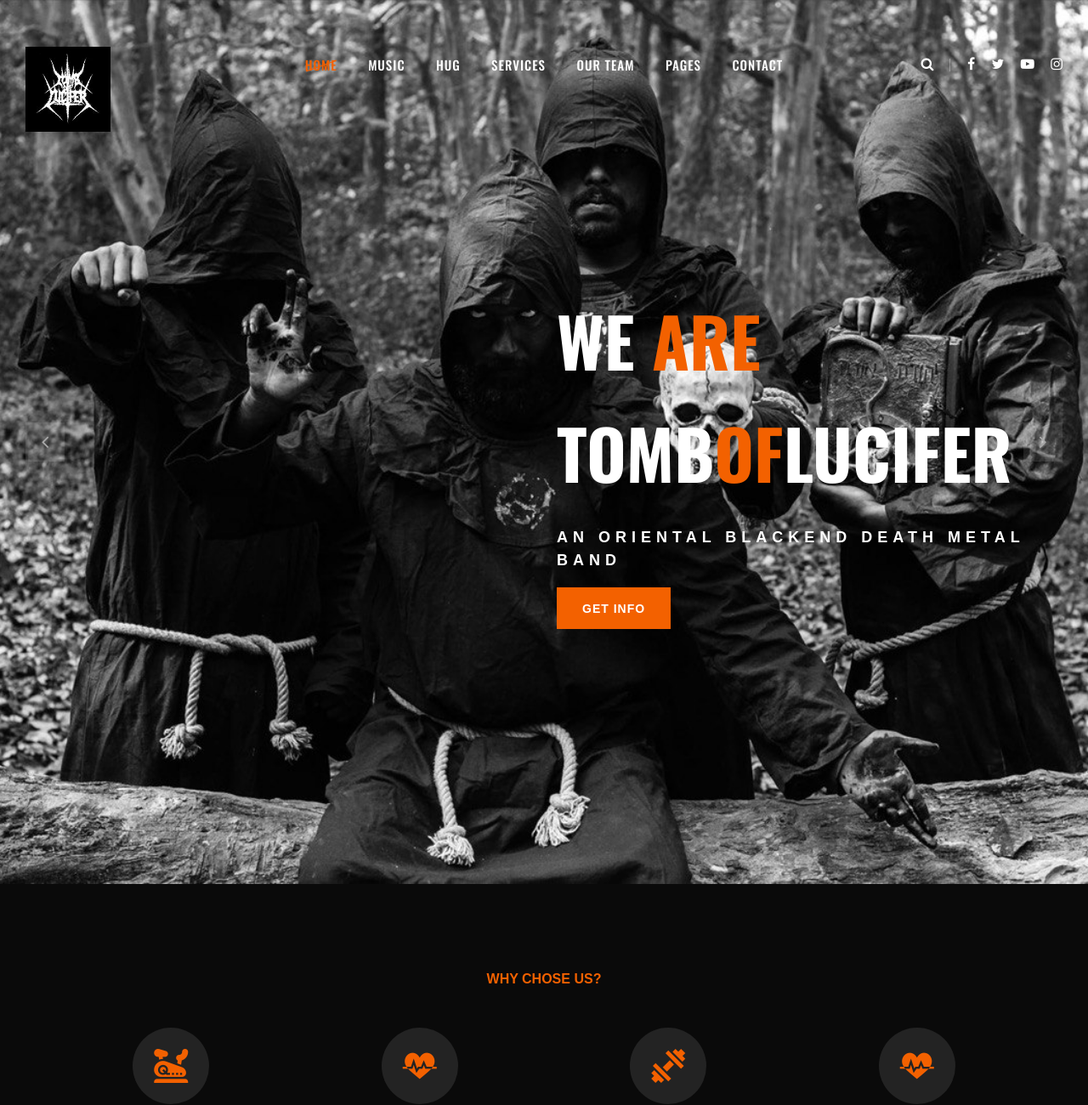
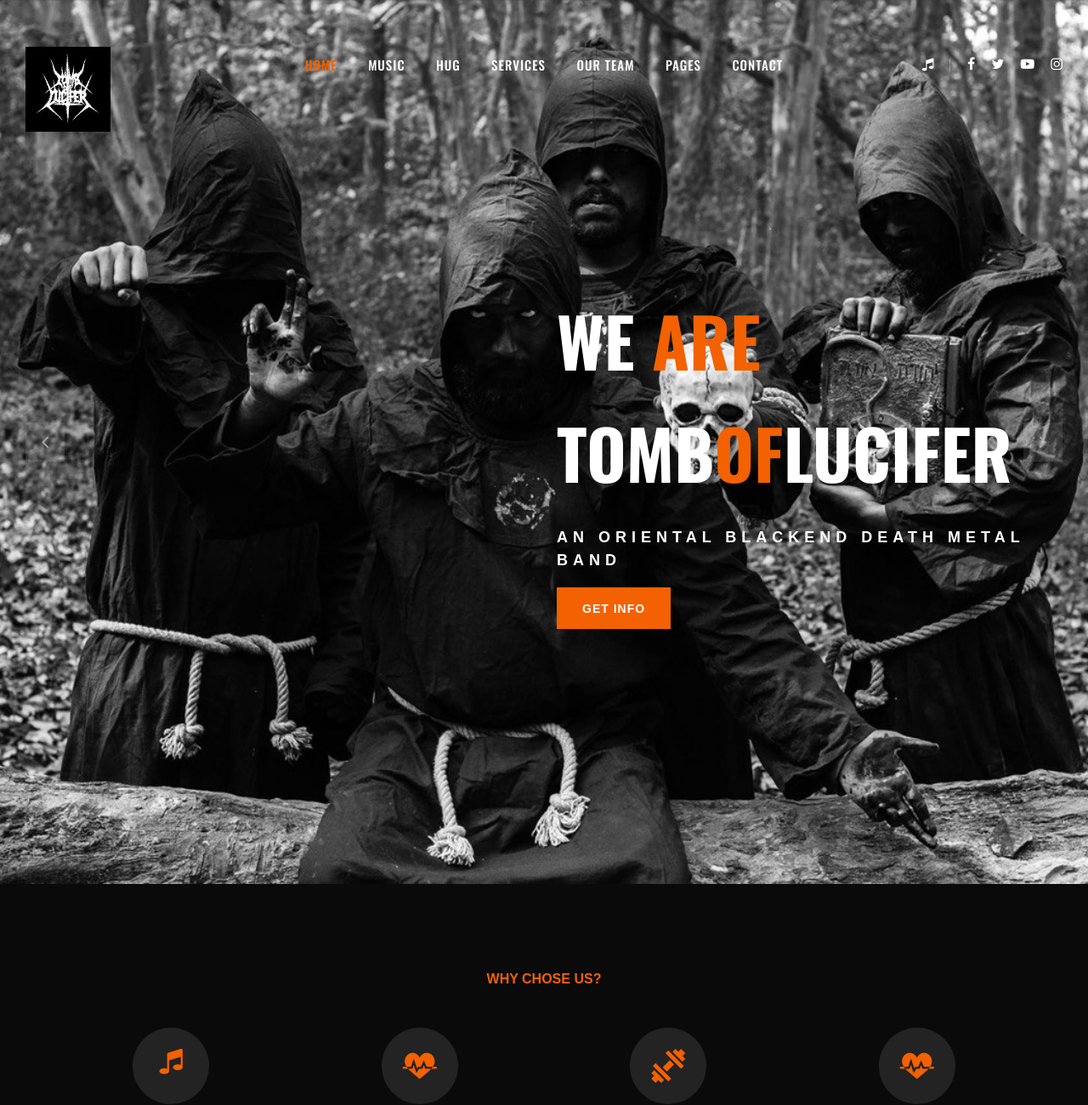
Before and after one commit to 2001-kushalbasak/TombOfLucifer-Epk, a plain HTML site: page index.html in a window 1280 px wide. Shown: the top 1300 px of the page at 85% size. Drawn offline with nearby package versions, Linux system fonts and the light colour scheme; a web font is replaced by a local one.

Commit message:
some small changes to the website

```diff
--- a/index.html
+++ b/index.html
@@ -107,7 +107,7 @@
                 <div class="col-lg-3">
                     <div class="top-option">
                         <div class="to-search search-switch">
-                            <i class="fa fa-search"></i>
+                            <i class="fa fa-music" aria-hidden="true"></i>
                         </div>
                         <div class="to-social">
                             <a href="#"><i class="fa fa-facebook"></i></a>
@@ -173,7 +173,7 @@
             <div class="row">
                 <div class="col-lg-3 col-sm-6">
                     <div class="cs-item">
-                        <span class="flaticon-034-stationary-bike"></span>
+                        <span><i class="fa fa-music fa-2x" aria-hidden="true"></i></span>
                         <h4>An Oriental BlackEnd Death Metal Band</h4>
 
                     </div>
```
